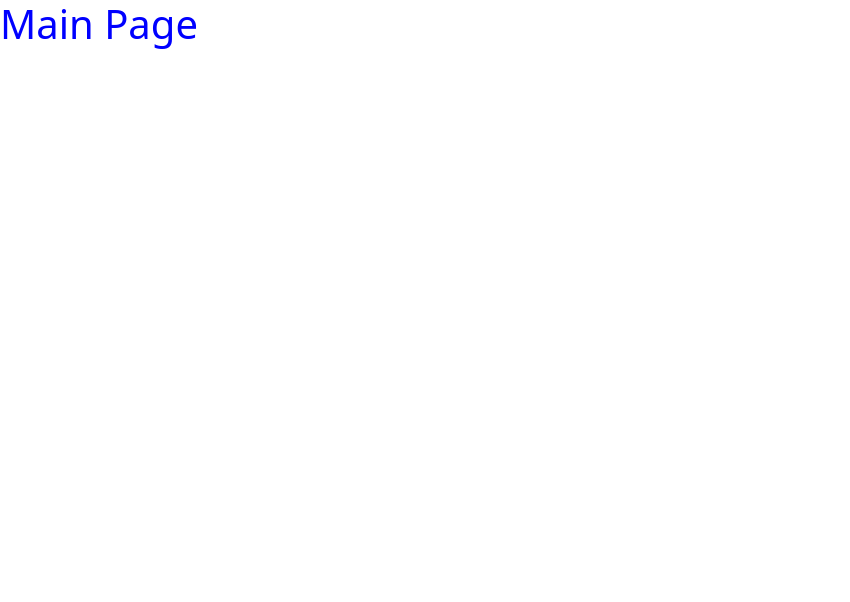
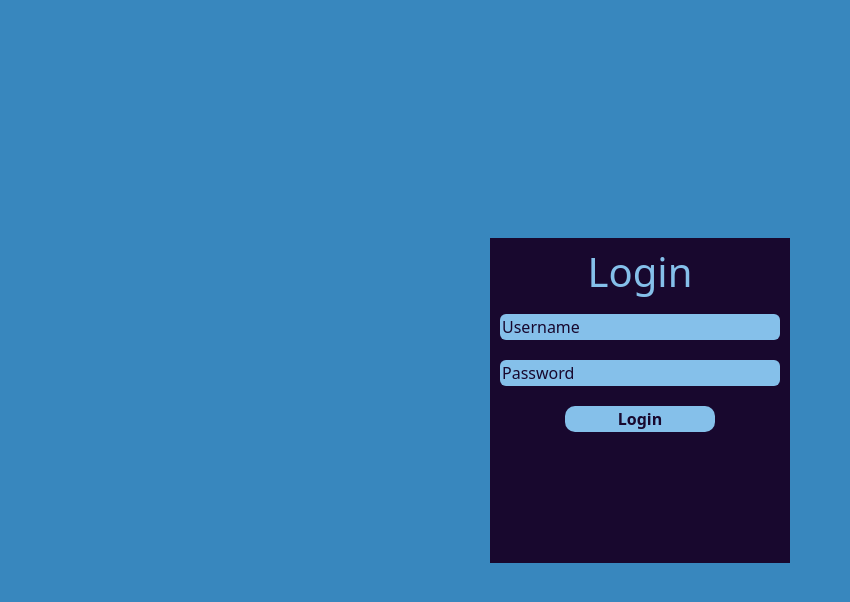
Before and after one commit to Isaac-r-Johnson/ChatE, a React (Create React App) app in the folder site/: page / in a window 1280 px wide. Shown: the top 602 px of the page, without its empty margins (0-850 px from the left). Built offline with nearby package versions, Linux system fonts and the light colour scheme.

Commit message:
Added login and signup pages and forms

```diff
--- a/site/package.json
+++ b/site/package.json
@@ -6,6 +6,7 @@
     "@testing-library/jest-dom": "^5.17.0",
     "@testing-library/react": "^13.4.0",
     "@testing-library/user-event": "^13.5.0",
+    "axios": "^1.6.2",
     "bootstrap": "^5.3.2",
     "react": "^18.2.0",
     "react-dom": "^18.2.0",
--- a/site/public/index.html
+++ b/site/public/index.html
@@ -4,7 +4,7 @@
     <meta name="viewport" content="width=device-width, initial-scale=1.0">
     <link href="https://cdn.jsdelivr.net/npm/bootstrap@5.3.2/dist/css/bootstrap.min.css" rel="stylesheet" integrity="sha384-T3c6CoIi6uLrA9TneNEoa7RxnatzjcDSCmG1MXxSR1GAsXEV/Dwwykc2MPK8M2HN" crossorigin="anonymous">
     <link rel="stylesheet" href="style.css"/>
-    <title>Chaty</title>
+    <title>ChatE</title>
 </head>
 <body>
     <div id="root"></div>
--- a/site/public/style.css
+++ b/site/public/style.css
@@ -1,3 +1,62 @@
-h1{
-    color: blue;
+/* Login Page */
+.login-page{
+    background-color: #3887BE;
+    width: 100%;
+    height: 100%;
+    display: flex;
+    justify-content: center;
+    align-items: center;
 }
+
+.login-form{
+    width: 300px;
+    height: 325px;
+    background-color: #18082e;
+    display: flex;
+    flex-direction: column;
+    align-items: center;
+}
+
+.login-form h1{
+    padding-top: 10px;
+    color: #85c0ea;
+}
+
+.login-form .form{
+    width: 100%;
+    display: flex;
+    flex-direction: column;
+}
+
+.login-form .form > input{
+    margin: 10px;
+    border-radius: 6px;
+    border: none;
+    background-color: #85c0ea;
+    color: #18082e;
+    font-weight: 500;
+}
+
+.login-form .form > input::placeholder{
+    color: #18082e;
+    font-weight: 500;
+}
+
+.login-form .form > button{
+    width: 50%;
+    align-self: center;
+    margin-top: 10px;
+    border: none;
+    border-radius: 10px;
+    background-color: #85c0ea;
+    color: #18082e;
+    font-weight: 600;
+}
+
+.login-form .form > button:hover{
+    background-color: #1e6190;
+}
+
+.login-form .form > button:active{
+    background-color: #155079;
+}
--- a/site/src/App.js
+++ b/site/src/App.js
@@ -1,15 +1,19 @@
 import React from "react";
 import { BrowserRouter as Router, Routes, Route }from 'react-router-dom';
-import Login from "./pages/login";
+import Signup from "./pages/signup";
 import Main from "./pages/main";
 
 
 const App = () => {
+
+    const apiUrl = "http://localhost:5000/"
+    const siteUrl = "http://localhost:3000/";
+
     return (
         <Router>
             <Routes>
-                <Route exact path="/" element={<Main/>}></Route>
-                <Route path="/login" element={<Login/>}></Route>
+                <Route path="/" element={<Main apiUrl={apiUrl} siteUrl={siteUrl}/>}></Route>
+                <Route path="/signup" element={<Signup apiUrl={apiUrl} siteUrl={siteUrl}/>}></Route>
             </Routes>
         </Router>
     );
--- a/site/src/pages/login.js
+++ /dev/null
@@ -1,11 +0,0 @@
-import React from "react";
-
-const Login  = () => {
-    return (
-        <div>
-            <h1>Login Page</h1>
-        </div>
-    );
-}
-
-export default Login;
--- a/site/src/pages/main.js
+++ b/site/src/pages/main.js
@@ -1,11 +1,59 @@
 import React from "react";
+import axios from "axios";
 
-const Main  = () => {
-    return (
-        <div>
-            <h1>Main Page</h1>
-        </div>
-    );
+const Main  = (props) => {
+
+    const [loggedIn, setLoggedIn] = React.useState(false);
+    const [usrn, setUsrn] = React.useState("");
+    const [pass, setPass] = React.useState("");
+
+
+
+    const UpdateFields = (e, field) => {
+        if (field === "usrn"){
+            setUsrn(e.target.value);
+        }
+        else if (field === "pass"){
+            setPass(e.target.value);
+        }
+    }
+
+    const LoginUser = () => {
+        if (usrn !== "" && pass !== ""){
+            axios.post(props.apiUrl + "login/", {usrn: usrn, pass: pass})
+            .then(res => {
+                if (res.data === "-YES-"){
+                    setLoggedIn(true);
+                }
+                else{
+                    alert("Username or Password is incorrect!");
+                }
+            })
+        }
+    }
+
+
+    if (loggedIn){
+        return (
+            <div>
+                <h1>Main Page</h1>
+            </div>
+        );
+    }
+    else if (!loggedIn){
+        return (
+            <div className="login-page">
+                <div className="login-form">
+                    <h1>Login</h1>
+                    <div className="form">
+                        <input onChange={event => UpdateFields(event, "usrn")} value={usrn} type="text" placeholder="Username" name="username"/>
+                        <input onChange={event => UpdateFields(event, "pass")} value={pass} type="password" placeholder="Password"  name="password"/>
+                        <button onClick={LoginUser}>Login</button>
+                    </div>
+                </div>
+            </div>
+        );
+    }
 }
 
 export default Main;
--- /dev/null
+++ b/site/src/pages/signup.js
@@ -0,0 +1,46 @@
+import axios from "axios";
+import React from "react";
+
+const Signup  = (props) => {
+    const [usrn, setUsrn] = React.useState("");
+    const [pass, setPass] = React.useState("");
+
+
+    const UpdateFields = (e, field) => {
+        if (field === "usrn"){
+            setUsrn(e.target.value);
+        }
+        else if (field === "pass"){
+            setPass(e.target.value);
+        }
+    }
+
+    const SendNewUser = () => {
+        if (usrn !== "" && pass !== ""){
+            axios.post(props.apiUrl + "signup/", {usrn: usrn, pass: pass})
+            .then(res => {
+                if (res.data === "OK"){
+                    window.location.href = props.siteUrl + "main/";
+                }
+                else{
+                    alert("Error!");
+                }
+            })
+        }
+    }
+
+    return (
+        <div className="login-page">
+            <div className="login-form">
+                <h1>SignUp</h1>
+                <div className="form">
+                    <input onChange={event => UpdateFields(event, "usrn")} value={usrn} type="text" placeholder="Username" name="username"/>
+                    <input onChange={event => UpdateFields(event, "pass")} value={pass} type="password" placeholder="Password"  name="password"/>
+                    <button onClick={SendNewUser}>SignUp</button>
+                </div>
+            </div>
+        </div>
+    );
+}
+
+export default Signup;
```
Also changed, not shown: 2 other files (tests, documents, lock files or other folders).
